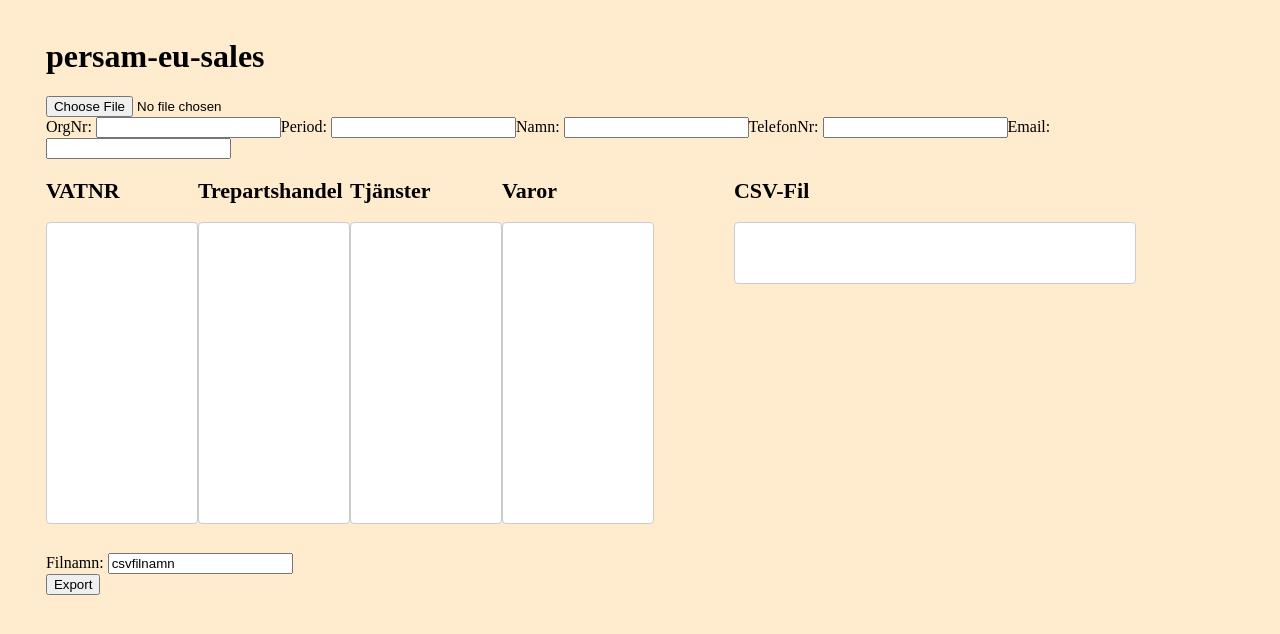
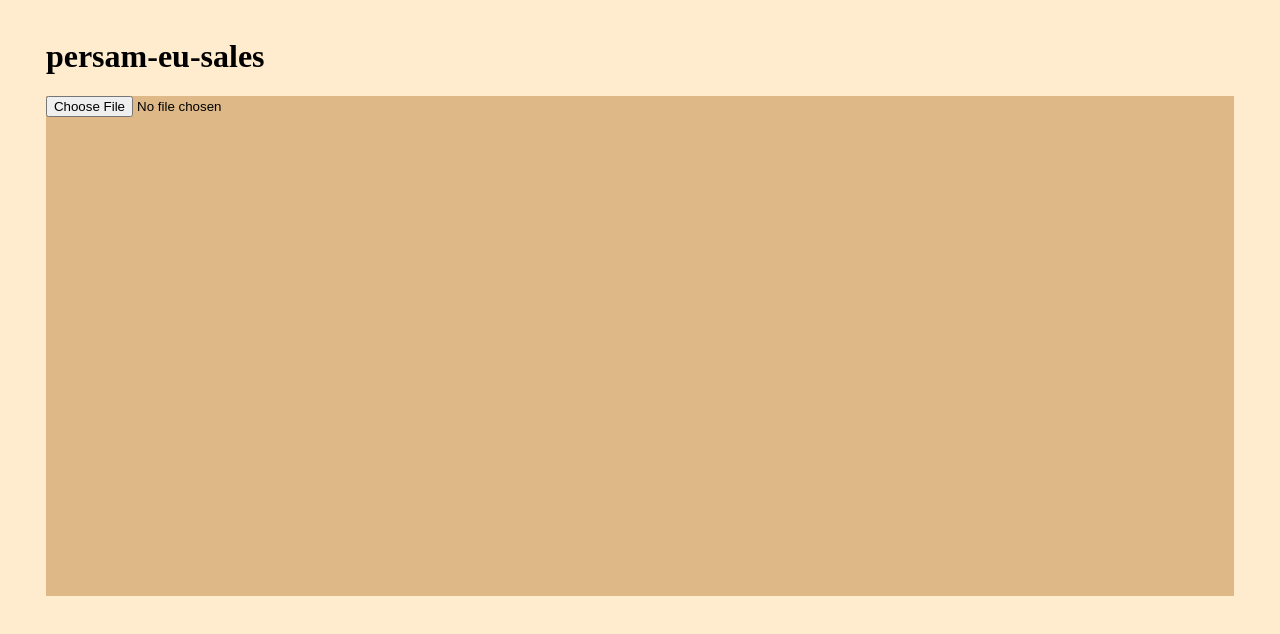
Before and after one commit to martinklinden/Persam-EU-Sales, an Angular app: page / in a window 1280 px wide. Shown: the top 634 px of the page. Built offline with nearby package versions, Linux system fonts and the light colour scheme.

Commit message:
Csv-files can be dropped in the app to be imported +columns and export are hidden until file-import +import button is hidden after import

```diff
--- a/src/app/app.component.css
+++ b/src/app/app.component.css
@@ -1,3 +1,9 @@
-.appContent{
+.app-content{
     margin: 3%;
 }
+#import-div{
+    display: block;
+}
+#export-div{
+    display: none;
+}
--- a/src/app/app.component.html
+++ b/src/app/app.component.html
@@ -1,6 +1,9 @@
-<div class="appContent">
+<div class="app-content">
     <h1>{{title}}</h1>
+    <div id="import-div">
         <app-csv-import id="import" (messageEvent)="receiveCsvImportEvent($event)"></app-csv-import>
+    </div>
+    <div id="export-div">
         <div>
             <label for="orgNr">OrgNr: </label>
             <input type="text" name="orgNr" id="orgNr" value={{orgNr}}>
@@ -22,3 +25,4 @@
             <button (click)="saveFile()">Export</button>
         </div>
     </div>
+</div>
--- a/src/app/app.component.ts
+++ b/src/app/app.component.ts
@@ -20,10 +20,9 @@ export class AppComponent {
 
   receiveCsvImportEvent($event) {
     this.csvColumns = $event;
-    // hide elements?
     // make nulllable check instead?
-    // document.getElementById("import")!.style.display = "none"; // hide import html
-    // document.getElementById("columns")!.style.display = "block";
+    document.getElementById("import-div")!.style.display = "none";
+    document.getElementById("export-div")!.style.display = "block";
   }
 
   receiveColumnDataEvent($event) {
@@ -37,6 +36,7 @@ export class AppComponent {
     this.name = (<HTMLInputElement>document.getElementById('name')).value;
     this.phone = (<HTMLInputElement>document.getElementById('phone')).value;
     this.email = (<HTMLInputElement>document.getElementById('email')).value;
+
     const blob = new Blob([this.createExportString(this.rearrangeCsv())],
       { type: "text/csv; charset=UTF-8" });
     saveAs(blob, `${this.fileName}.csv`);
--- a/src/app/csv-import/csv-import.component.css
+++ b/src/app/csv-import/csv-import.component.css
@@ -0,0 +1,5 @@
+#drop-zone{
+    display: block;
+    background-color: burlywood;
+    height: 500px;
+}
--- a/src/app/csv-import/csv-import.component.html
+++ b/src/app/csv-import/csv-import.component.html
@@ -1,3 +1,3 @@
-<div>
+<div id="drop-zone" (drop)="dropHandler($event)" (dragover)="dragOverHandler($event)">
     <input type="file" id="myfile" name="myfile" accept=".csv" (change)="readInput($event)" />
 </div>
--- a/src/app/csv-import/csv-import.component.ts
+++ b/src/app/csv-import/csv-import.component.ts
@@ -12,11 +12,33 @@ export class CsvImportComponent implements OnInit {
 
   @Output() messageEvent = new EventEmitter<string[][]>();
 
-  constructor(private csvReader: ReadCsvService) {}
+  constructor(private csvReader: ReadCsvService) { }
 
   ngOnInit(): void {
   }
 
+  dropHandler($event) {
+    $event.preventDefault();
+    $event.stopPropagation();
+
+    if ($event.dataTransfer.items) {
+      if ($event.dataTransfer.files[0].type == 'text/csv') {
+        //make a method of this since it's used twice?
+        this.csvReader.readFolder($event.dataTransfer.files).subscribe((files) => {
+          this.csvColumns = this.createColumns(this.parseCsv(files[0]));
+          this.messageEvent.emit(this.csvColumns); //sends the data to parent (app.component)
+        });
+      }
+      else{
+        alert('Fel filtyp, måste vara av filtypen .csv')
+      }
+    }
+  }
+
+  dragOverHandler($event) {
+    $event.preventDefault();
+    $event.stopPropagation();
+  }
 
   readInput($event) {
     this.csvReader.readFolder($event.target.files).subscribe((files) => {
@@ -25,7 +47,7 @@ export class CsvImportComponent implements OnInit {
     });
   }
 
-  parseCsv(csvContent: string):string[][] {
+  parseCsv(csvContent: string): string[][] {
     const csvSeparator = this.findSeperator(csvContent);
     const csv: string[][] = [];
     const lines = csvContent.split("\n").filter(e => e);
@@ -38,29 +60,29 @@ export class CsvImportComponent implements OnInit {
     return csv;
   }
 
-  createColumns(parsedArray: string[][]): string[][]{
+  createColumns(parsedArray: string[][]): string[][] {
     let columnArray: string[][] = new Array<Array<string>>();
 
     //initialize array (there's got to be a better way...)
-    for(let i = 0; i < parsedArray[0].length; i++){
-        columnArray[i] = [];
+    for (let i = 0; i < parsedArray[0].length; i++) {
+      columnArray[i] = [];
     }
 
     //create columns
-    for(let i = 0; i < parsedArray.length; i++){
-      for(let j = 0; j < parsedArray[i].length; j++){
+    for (let i = 0; i < parsedArray.length; i++) {
+      for (let j = 0; j < parsedArray[i].length; j++) {
         columnArray[j].push(parsedArray[i][j]);
       }
     }
     return columnArray;
   }
 
-  findSeperator(partOfArray:string):string{
+  findSeperator(partOfArray: string): string {
     //bitwise not
-    if(~partOfArray.indexOf(";")){
+    if (~partOfArray.indexOf(";")) {
       return ";";
     }
-    else{
+    else {
       return ",";
     }
   }
```
Lines whose indentation alone changed are shown as unchanged.
